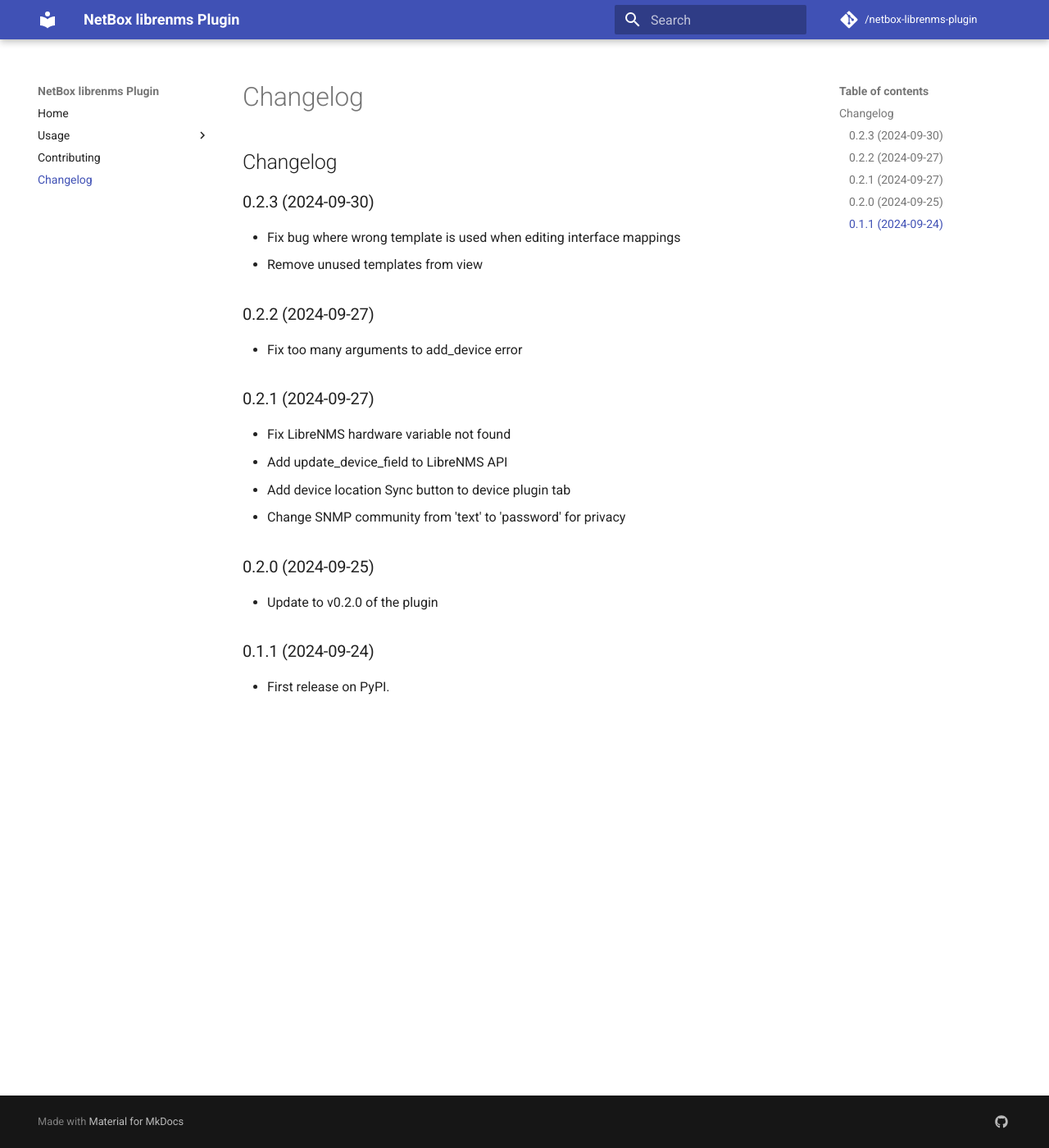
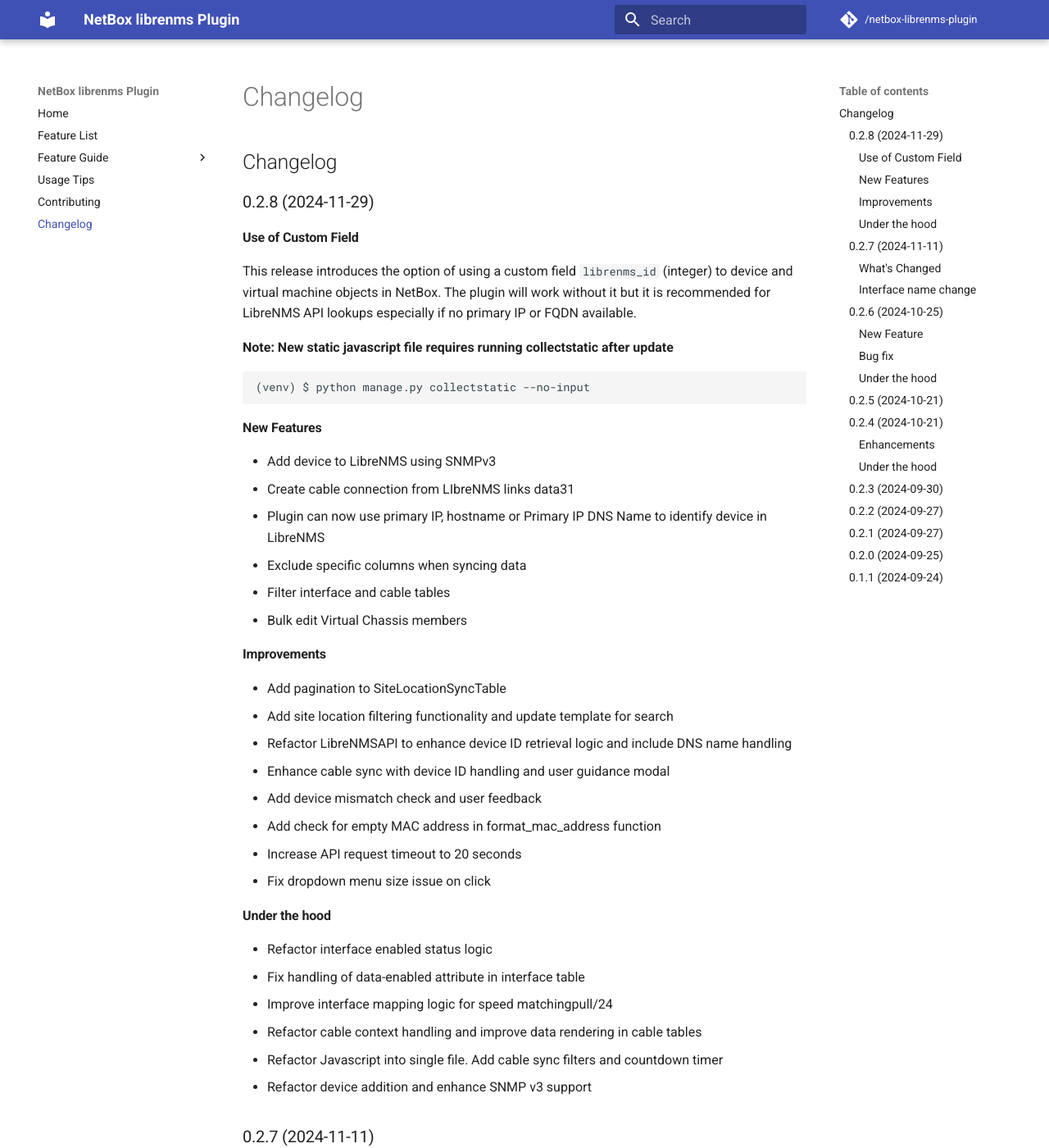
Before and after one commit to bonzo81/netbox-librenms-plugin, an MkDocs documentation site: the page built from docs/changelog.md, in a window 1280 px wide and 1400 px high. Shown: the whole window at 82% size. Built offline with MkDocs 1.6.1 and Material for MkDocs 9.7.7, drawn with Linux system fonts in a browser that asks for light colours; comment, search, counter and statistics services are not loaded; some of the changed text lies outside the part shown.

Commit message:
Update documentaion and README to reflect latest release and use of cutom field

````diff
--- a/docs/changelog.md
+++ b/docs/changelog.md
@@ -1,5 +1,83 @@
 # Changelog
 
+## 0.2.8 (2024-11-29)
+### Use of Custom Field
+This release introduces the option of using a custom field `librenms_id` (integer) to device and virtual machine objects in NetBox. The plugin will work without it but it is recommended for LibreNMS API lookups especially if no primary IP or FQDN available.
+
+**Note: New static javascript file requires running collectstatic after update**
+
+```
+(venv) $ python manage.py collectstatic --no-input
+```
+
+
+### New Features
+* Add device to LibreNMS using SNMPv3
+* Create cable connection from LIbreNMS links data31
+* Plugin can now use primary IP, hostname or Primary IP DNS Name to identify device in LibreNMS
+* Exclude specific columns when syncing data
+* Filter interface and cable tables
+* Bulk edit Virtual Chassis members
+
+
+
+### Improvements
+* Add pagination to SiteLocationSyncTable
+* Add site location filtering functionality and update template for search
+* Refactor LibreNMSAPI to enhance device ID retrieval logic and include DNS name handling
+* Enhance cable sync with device ID handling and user guidance modal
+* Add device mismatch check and user feedback
+* Add check for empty MAC address in format_mac_address function
+* Increase API request timeout to 20 seconds
+* Fix dropdown menu size issue on click
+
+
+### Under the hood
+
+* Refactor interface enabled status logic
+* Fix handling of data-enabled attribute in interface table
+* Improve interface mapping logic for speed matchingpull/24
+* Refactor cable context handling and improve data rendering in cable tables
+* Refactor Javascript into single file. Add cable sync filters and countdown timer
+* Refactor device addition and enhance SNMP v3 support
+
+
+## 0.2.7 (2024-11-11)
+### What's Changed
+* Add new interface table logic to handle virtual chassis member selection
+* Update LibreNMS plugin configuration to allow disabling of SSL verification
+
+### Interface name change
+*The LibreNMS Sync interface names now use the ifDescr from Librenms. This displays the full interface name to better align with the device type library convention. e.g GigabitEthernet1/0/1 instead of Gig1/0/1.*
+
+## 0.2.6 (2024-10-25)
+### New Feature
+
+* Sync Virtual Machine interfaces
+
+### Bug fix
+* Pagination bug where page contents would duplicate now fixed.
+
+### Under the hood
+* Refactoring of views into separate files for better maintainability.
+* Code formatting improvements
+* Remove unused elements
+
+##  0.2.5 (2024-10-21)
+Bug fix release:
+* Missing commas in LibreNMS api module
+
+## 0.2.4 (2024-10-21)
+### Enhancements
+
+* Add mac_address, MTU to interface sync
+* Enable select all and shift click on interface sync page rows, and other improvements
+* Interface mapping now accounts for speed of interface
+    > Update to Interface mapping modal may require recreation of existing mapping.
+* Updated LibreNMS Sync page layout to prepare for new features
+### Under the hood
+* Refactor all views to be class-based
+* Big refactor of device LibreNMS sync views to make way for new features
 ## 0.2.3 (2024-09-30)
 
 * Fix bug where wrong template is used when editing interface mappings
--- a/mkdocs.yml
+++ b/mkdocs.yml
@@ -5,9 +5,12 @@ repo_name: /netbox-librenms-plugin
 #strict: true
 nav:
   - Home: index.md
-  - Usage:
+  - Feature List:  feature_list.md
+  - Feature Guide:
     - Interface Mappings: interface_mappings.md
     - Virtual Chassis: virtual_chassis.md
+    - Custom Field: custom_field.md
+  - Usage Tips: usage_tips.md
   - Contributing: contributing.md
   - Changelog: changelog.md
 
````
Also changed, not shown: README.md (+15 -5 lines), docs/custom_field.md (added, +73 -0 lines), docs/feature_list.md (added, +37 -0 lines), docs/index.md (+20 -7 lines), docs/interface_mappings.md (+4 -3 lines), docs/usage_tips.md (added, +56 -0 lines).
